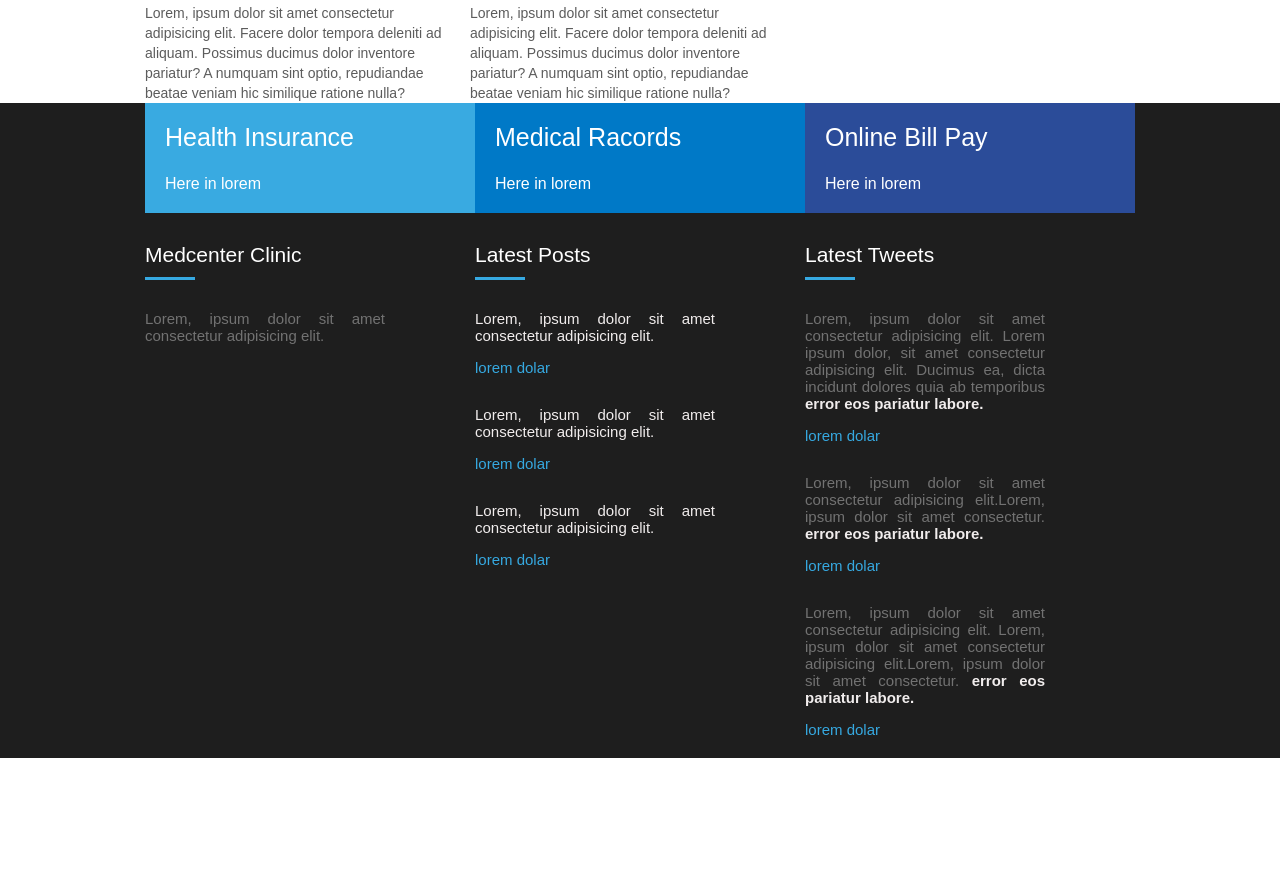
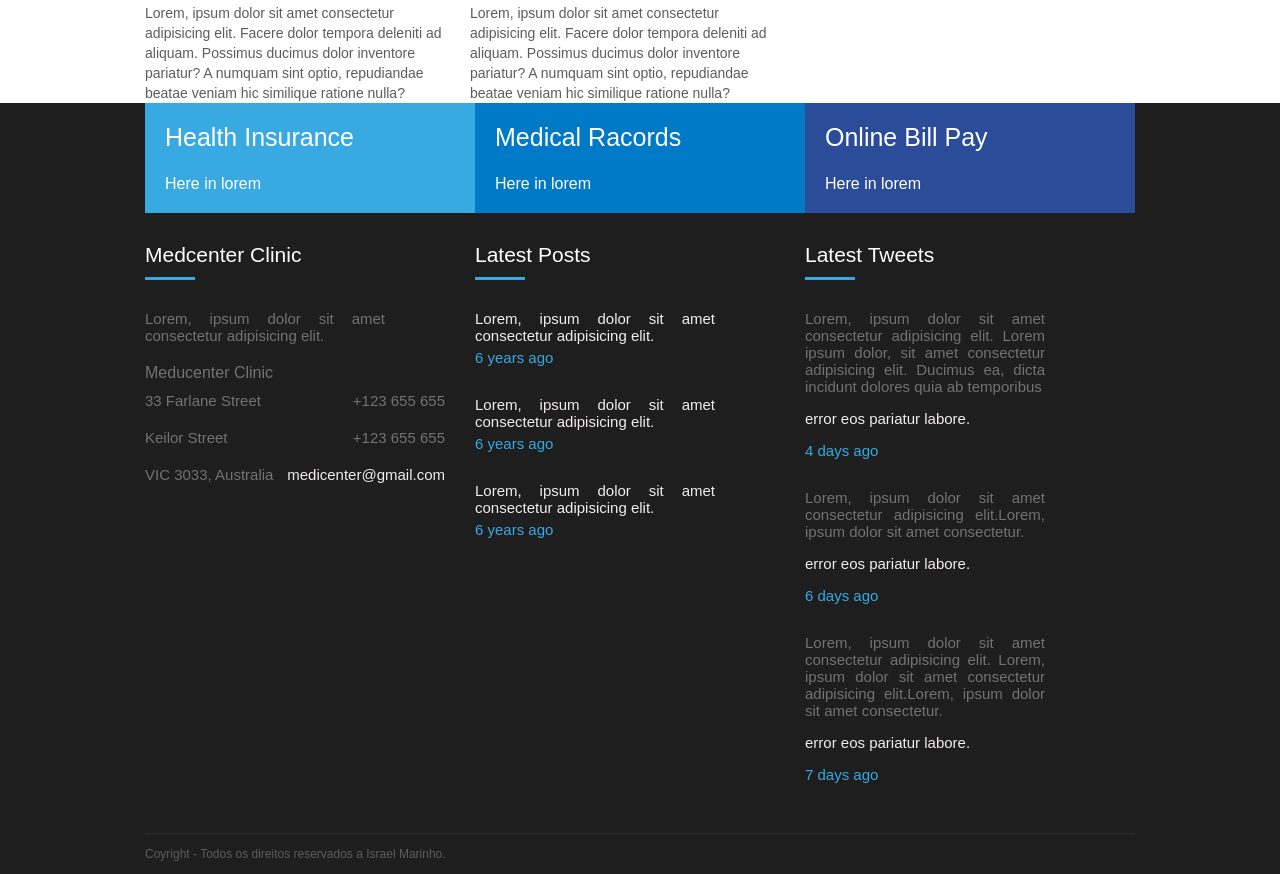
Before and after one commit to Dev-Israel/Projetos-Site, a plain HTML site: page projeto flexbox e html semantico 01/index.html in a window 1280 px wide. Shown: the part 1799-2673 px from the top of the page. Before the commit the page ends 2557 px from the top, so only its background shows below. Drawn offline with Linux system fonts and the light colour scheme.

Commit message:
finalizando aria Footer

```diff
--- a/projeto flexbox e html semantico 01/assets/css/template.css
+++ b/projeto flexbox e html semantico 01/assets/css/template.css
@@ -295,6 +295,25 @@ footer{
     flex: 1;
     color: #fff;
 }
+.footer_item5{
+    flex: 1;
+    color:#727272;
+    width: 300px;
+}
+.medi_contatos {
+    display:flex ;
+    justify-content: space-between; /*daixa o conteúdo um em cada canto*/
+    padding: 10px 0px;
+    font-size: 15px;
+}
+.footer_item5 a{
+    color:#727272;
+    display: block;
+    text-decoration: none;
+}
+.email{
+    color:#f1eded ;
+}
 .flexColunm{
     flex-direction: column;
 }
@@ -302,6 +321,7 @@ footer{
     font-size: 21px;
 }
 .newtexto1 p{
+    margin-bottom:20px;
     margin-top: 30px;
     font-size: 15px;
     color: #727272;
@@ -319,10 +339,18 @@ footer{
     font-size: 15px;
     color: #727272;
 }
-strong{
+.sublinhado{
     color: #f1eded;
 }
 .text_blue{
-
+    margin-top: 5px;
     color: #36a9e1;
 }
+.direitos{
+    border-top: 1px solid #2c2c2c;
+    color:#5c5c5c ;
+    height: 40px;
+    line-height:40px;
+    font-size: 12px;
+    margin-top:30px;
+}
--- a/projeto flexbox e html semantico 01/index.html
+++ b/projeto flexbox e html semantico 01/index.html
@@ -221,11 +221,19 @@
                             <div class="newtexto1">
                                 <p>Lorem, ipsum dolor sit amet consectetur adipisicing elit.</p>
                             </div>
-                            <div class="newtexto2">
-
-
-                            </div>
-                         </div>
+                        <div class="footer_item5"> <a href="">
+                                <div class="medi_infor"> Meducenter Clinic</div>
+                                <div class="medi_contatos"> 33 Farlane Street
+                                    <div> +123 655 655</div>
+                                </div>
+                                <div class="medi_contatos"> Keilor Street
+                                    <div> +123 655 655</div>
+                                </div>
+                                <div class="medi_contatos"> VIC 3033, Australia
+                                    <div class="email"> medicenter@gmail.com  </div>
+                                </div>
+                                </a></div>
+                        </div>
                         </div>
                          <div class="footer_ariaitem">
                             <div class="widget_title">
@@ -233,15 +241,15 @@
                                     <div class="widget_title_bar"></div>
                                         <div class="newtexto2">
                                             <p class="texto2">Lorem, ipsum dolor sit amet consectetur adipisicing elit.</p>
-                                            <p class="text_blue"> lorem dolar </p>
+                                            <p class="text_blue"> 6 years ago </p>
                                         </div>
                                         <div class="newtexto2">
                                             <p class="texto2">Lorem, ipsum dolor sit amet consectetur adipisicing elit.</p>
-                                            <p class="text_blue"> lorem dolar </p>
+                                            <p class="text_blue"> 6 years ago </p>
                                         </div>
                                         <div class="newtexto2">
                                             <p class="texto2">Lorem, ipsum dolor sit amet consectetur adipisicing elit.</p>
-                                            <p class="text_blue"> lorem dolar </p>
+                                            <p class="text_blue"> 6 years ago </p>
                                         </div>
                                     </div>
                                 </div>
@@ -251,21 +259,26 @@
                             <div class="widget_title_bar"></div>
                                         <div class="newtexto3">
                                             <p class="texto3">Lorem, ipsum dolor sit amet consectetur adipisicing elit.
-                                                Lorem ipsum dolor, sit amet consectetur adipisicing elit. Ducimus ea, dicta incidunt dolores quia ab temporibus <strong>error eos pariatur labore.</strong>
+                                                Lorem ipsum dolor, sit amet consectetur adipisicing elit. Ducimus ea, dicta incidunt dolores quia ab temporibus <p class="sublinhado">error eos pariatur labore.</p>
                                             </p>
-                                            <p class="text_blue"> lorem dolar </p>
+                                            <p class="text_blue"> 4 days ago </p>
                                         </div>
                                         <div class="newtexto3">
-                                            <p class="texto3">Lorem, ipsum dolor sit amet consectetur adipisicing elit.Lorem, ipsum dolor sit amet consectetur. <strong>error eos pariatur labore.</strong></p>
-                                            <p class="text_blue"> lorem dolar </p>
+                                            <p class="texto3">Lorem, ipsum dolor sit amet consectetur adipisicing elit.Lorem, ipsum dolor sit amet consectetur. <p class="sublinhado">error eos pariatur labore.</p></p>
+                                            <p class="text_blue">  6 days ago </p>
                                         </div>
                                         <div class="newtexto3">
-                                            <p class="texto3">Lorem, ipsum dolor sit amet consectetur adipisicing elit. Lorem, ipsum dolor sit amet consectetur adipisicing elit.Lorem, ipsum dolor sit amet consectetur. <strong>error eos pariatur labore.</strong></p>
-                                            <p class="text_blue"> lorem dolar </p>
+                                            <p class="texto3">Lorem, ipsum dolor sit amet consectetur adipisicing elit. Lorem, ipsum dolor sit amet consectetur adipisicing elit.Lorem, ipsum dolor sit amet consectetur. <p class="sublinhado">error eos pariatur labore.</p></p>
+                                            <p class="text_blue">  7 days ago </p>
                                         </div>
                         </div>
                 </div>
             </div>
+        <div class="footer_copy">
+            <div class="direitos">
+                Coyright - Todos os direitos reservados a Israel Marinho.
+            </div>
+        </div>
         </div>
     </footer>
 
```
